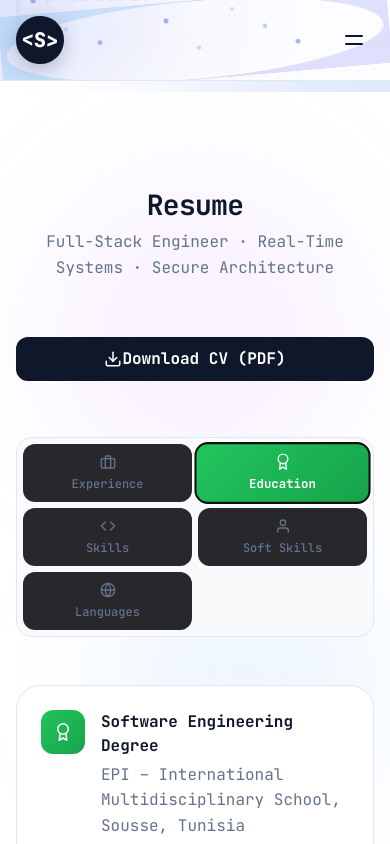
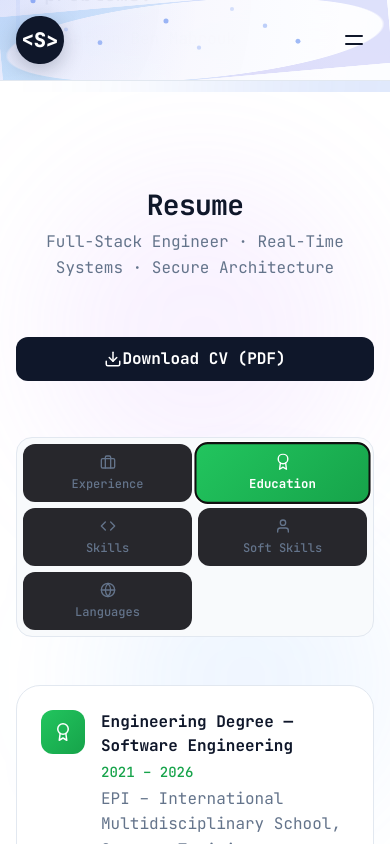
Before and after one commit to Safwen-bm/portfolio-project, a Next.js app: page / in a window 390 px wide. Both pictures are taken after a click on the tab "Education". Shown: the part 1986-2830 px from the top of the page. Built offline with nearby package versions, Linux system fonts and the light colour scheme.

Commit message:
Add IRent TN to projects, restructure education section

```diff
--- a/components/resume/ResumeSection.jsx
+++ b/components/resume/ResumeSection.jsx
@@ -4,7 +4,14 @@
 import { useState } from "react";
 import { motion } from "framer-motion";
 import { Tabs, TabsContent, TabsList, TabsTrigger } from "@/components/ui/tabs";
-import { FiBriefcase, FiAward, FiCode, FiUser, FiGlobe, FiDownload } from "react-icons/fi";
+import {
+  FiBriefcase,
+  FiAward,
+  FiCode,
+  FiUser,
+  FiGlobe,
+  FiDownload,
+} from "react-icons/fi";
 import { Button } from "@/components/ui/button";
 
 const ResumeSection = () => {
@@ -28,19 +35,48 @@ const ResumeSection = () => {
   ];
 
   const education = [
-    { degree: "Software Engineering Degree", school: "EPI – International Multidisciplinary School, Sousse, Tunisia", duration: "2023 – 2026" },
-    { degree: "Preparatory Cycle in Technology & Computer Science (TIC)", school: "EPI – International Multidisciplinary School, Sousse, Tunisia", duration: "2021 – 2023" },
-    { degree: "Baccalaureate in Technical Sciences", school: "Lycée Bourguiba, Monastir, Tunisia", duration: "2019" },
+    {
+      degree: "Engineering Degree — Software Engineering",
+      school: "EPI – International Multidisciplinary School, Sousse, Tunisia",
+      duration: "2021 – 2026",
+      desc: "5-year engineering program, including a Preparatory Cycle in Technology & Computer Science (2021 – 2023) before specializing in Software Engineering.",
+    },
+    {
+      degree: "Baccalaureate, Technical Sciences",
+      school: "Lycée Bourguiba, Monastir, Tunisia",
+      duration: "2019",
+      desc: "National secondary school-leaving qualification, completed after 4 years of study (2015 – 2019).",
+    },
   ];
 
   const skills = {
-    "Programming Languages": ["C", "Python", "Java", "JavaScript", "TypeScript"],
+    "Programming Languages": [
+      "C",
+      "Python",
+      "Java",
+      "JavaScript",
+      "TypeScript",
+    ],
     Frontend: ["React.js", "Next.js", "Tailwind CSS"],
     Backend: ["Node.js", "NestJS", "Express.js", "REST API"],
     "Databases & ORM": ["PostgreSQL", "MongoDB", "Prisma ORM", "Firebase"],
-    "AI & Machine Learning": ["RAG", "NumPy", "Machine Learning", "KNN", "SVM", "XGBoost"],
+    "AI & Machine Learning": [
+      "RAG",
+      "NumPy",
+      "Machine Learning",
+      "KNN",
+      "SVM",
+      "XGBoost",
+    ],
     "Real-Time": ["WebRTC", "Socket.IO"],
-    "Cloud & DevOps": ["AWS (Cloud Foundations)", "Docker", "GitHub Actions (CI/CD)", "Vercel", "Render", "Linux"],
+    "Cloud & DevOps": [
+      "AWS (Cloud Foundations)",
+      "Docker",
+      "GitHub Actions (CI/CD)",
+      "Vercel",
+      "Render",
+      "Linux",
+    ],
   };
 
   const softSkills = [
@@ -100,9 +136,7 @@ const ResumeSection = () => {
           transition={{ duration: 0.7 }}
           className="text-center mb-14"
         >
-          <h1 className="h2 text-ink">
-            Resume
-          </h1>
+          <h1 className="h2 text-ink">Resume</h1>
           <p className="text-muted mt-2">
             Full-Stack Engineer · Real-Time Systems · Secure Architecture
           </p>
@@ -117,7 +151,8 @@ const ResumeSection = () => {
           className="text-center mb-14 md:mb-16"
         >
           <a href="/Safwen-Ben-Mabrouk-CV.pdf" download>
-            <Button className="w-full sm:w-auto
+            <Button
+              className="w-full sm:w-auto
                 bg-ink hover:bg-ink/90
                 text-white
                 font-semibold
@@ -125,7 +160,8 @@ const ResumeSection = () => {
                 px-7 py-5
                 rounded-xl
                 transition-all duration-200
-                hover:-translate-y-0.5">
+                hover:-translate-y-0.5"
+            >
               <FiDownload className="text-lg" />
               Download CV (PDF)
             </Button>
@@ -133,7 +169,11 @@ const ResumeSection = () => {
         </motion.div>
 
         {/* TABS */}
-        <Tabs value={activeTab} onValueChange={setActiveTab} className="max-w-5xl mx-auto">
+        <Tabs
+          value={activeTab}
+          onValueChange={setActiveTab}
+          className="max-w-5xl mx-auto"
+        >
           <TabsList className="grid grid-cols-2 sm:grid-cols-5 w-full mb-12 bg-subtle border border-line rounded-2xl p-1.5 gap-1.5">
             {tabs.map((tab) => {
               const Icon = tab.icon;
@@ -142,9 +182,13 @@ const ResumeSection = () => {
                 <TabsTrigger
                   key={tab.value}
                   value={tab.value}
-                  style={isActive ? { background: tabGradients[tab.value] } : {}}
+                  style={
+                    isActive ? { background: tabGradients[tab.value] } : {}
+                  }
                   className={`rounded-xl transition-all duration-300 flex flex-col sm:flex-row items-center justify-center gap-1.5 px-3 py-2.5 text-xs sm:text-sm font-medium ${
-                    isActive ? "text-white shadow-md scale-[1.03]" : "text-muted hover:bg-white"
+                    isActive
+                      ? "text-white shadow-md scale-[1.03]"
+                      : "text-muted hover:bg-white"
                   }`}
                 >
                   <Icon className="text-base" />
@@ -174,8 +218,13 @@ const ResumeSection = () => {
                       <FiBriefcase className="text-white" size={18} />
                     </div>
                     <div>
-                      <h3 className="text-lg md:text-xl font-bold text-ink">{exp.role}</h3>
-                      <p className="text-sm md:text-base font-medium" style={{ color: tabSolid.experience }}>
+                      <h3 className="text-lg md:text-xl font-bold text-ink">
+                        {exp.role}
+                      </h3>
+                      <p
+                        className="text-sm md:text-base font-medium"
+                        style={{ color: tabSolid.experience }}
+                      >
                         {exp.company}
                       </p>
                     </div>
@@ -185,7 +234,9 @@ const ResumeSection = () => {
                     <p className="mt-1">{exp.location}</p>
                   </div>
                 </div>
-                <p className="text-muted leading-relaxed text-sm md:text-base">{exp.desc}</p>
+                <p className="text-muted leading-relaxed text-sm md:text-base">
+                  {exp.desc}
+                </p>
               </motion.div>
             ))}
           </TabsContent>
@@ -208,10 +259,20 @@ const ResumeSection = () => {
                   <FiAward className="text-white" size={18} />
                 </div>
                 <div>
-                  <h3 className="text-base md:text-lg font-bold text-ink">{edu.degree}</h3>
+                  <div className="flex flex-col md:flex-row md:items-center md:justify-between gap-1 md:gap-4">
+                    <h3 className="text-base md:text-lg font-bold text-ink">
+                      {edu.degree}
+                    </h3>
+                    <p
+                      className="text-sm font-medium shrink-0"
+                      style={{ color: tabSolid.education }}
+                    >
+                      {edu.duration}
+                    </p>
+                  </div>
                   <p className="text-muted mt-1">{edu.school}</p>
-                  <p className="text-sm mt-2 font-medium" style={{ color: tabSolid.education }}>
-                    {edu.duration}
+                  <p className="text-muted text-sm mt-2 leading-relaxed">
+                    {edu.desc}
                   </p>
                 </div>
               </motion.div>
@@ -229,7 +290,10 @@ const ResumeSection = () => {
                   viewport={{ once: true }}
                   transition={{ duration: 0.5, delay: i * 0.08 }}
                 >
-                  <h3 className="text-sm font-bold uppercase tracking-wide mb-4" style={{ color: tabSolid.skills }}>
+                  <h3
+                    className="text-sm font-bold uppercase tracking-wide mb-4"
+                    style={{ color: tabSolid.skills }}
+                  >
                     {category}
                   </h3>
                   <div className="flex flex-wrap gap-2.5">
@@ -237,8 +301,13 @@ const ResumeSection = () => {
                       <span
                         key={j}
                         className="px-4 py-2 bg-white border border-blue-200 rounded-full text-sm text-ink font-medium hover:text-white hover:border-transparent transition-all duration-200"
-                        onMouseEnter={(e) => (e.currentTarget.style.background = tabGradients.skills)}
-                        onMouseLeave={(e) => (e.currentTarget.style.background = "white")}
+                        onMouseEnter={(e) =>
+                          (e.currentTarget.style.background =
+                            tabGradients.skills)
+                        }
+                        onMouseLeave={(e) =>
+                          (e.currentTarget.style.background = "white")
+                        }
                       >
                         {skill}
                       </span>
@@ -267,7 +336,9 @@ const ResumeSection = () => {
                   >
                     <FiUser className="text-white" size={14} />
                   </span>
-                  <p className="text-ink font-medium text-sm md:text-base text-left">{skill}</p>
+                  <p className="text-ink font-medium text-sm md:text-base text-left">
+                    {skill}
+                  </p>
                 </motion.div>
               ))}
             </div>
--- a/components/work/projectsData.js
+++ b/components/work/projectsData.js
@@ -43,6 +43,16 @@ export const projects = [
   },
   {
     num: "05",
+    title: "IRent TN — Luxury Car Rental Landing Page",
+    description:
+      "Custom-designed rental landing page with a gold/dark visual identity, RTL Arabic UI, a live booking widget, and an interactive 3D car viewer.",
+    stack: ["React 19", "Vite", "Tailwind CSS v4", "React Router", "Three.js", "GSAP"],
+    image: "/car-rental.png",
+    github: "https://github.com/Safwen-bm/car-rental-project",
+    live: "https://car-rental-project-ebon-two.vercel.app/",
+  },
+  {
+    num: "06",
     title: "MERN Chat Application",
     description:
       "Real-time messaging with typing indicators, online status, and responsive UI.",
@@ -52,7 +62,7 @@ export const projects = [
     live: "https://fullstack-chat-app-70i9.onrender.com",
   },
   {
-    num: "06",
+    num: "07",
     title: "FluffyShop",
     description:
       "High-end pet adoption platform. Full-stack e-commerce with Next.js 15, Strapi CMS, Clerk auth, a custom cart system, and production deployment.",
@@ -62,7 +72,7 @@ export const projects = [
     live: "https://fluffy-shop-frontend.onrender.com",
   },
   {
-    num: "07",
+    num: "08",
     title: "Movie Explorer",
     description: "Modern app to explore, search, and discover films with a fluid interface.",
     stack: ["React", "Vite", "TMDB API"],
@@ -71,7 +81,7 @@ export const projects = [
     live: "https://safwen-bm.github.io/movie-explorer/",
   },
   {
-    num: "08",
+    num: "09",
     title: "Task Management Tool",
     description: "Task manager with a Kanban board, drag & drop, and Firebase authentication.",
     stack: ["React", "Firebase"],
@@ -80,7 +90,7 @@ export const projects = [
     live: "https://task-manager.safone.tn",
   },
   {
-    num: "09",
+    num: "10",
     title: "Gym Website",
     description: "Fully responsive, interactive gym website with animated sections.",
     stack: ["React", "TailwindCSS", "Vercel"],
@@ -89,7 +99,7 @@ export const projects = [
     live: "https://gym-website-seven-xi.vercel.app/",
   },
   {
-    num: "10",
+    num: "11",
     title: "Coffee Shop Website",
     description: "Responsive website for a café with interactive menu and contact form.",
     stack: ["HTML", "CSS", "JavaScript"],
@@ -98,7 +108,7 @@ export const projects = [
     live: "https://safwen-bm.github.io/coffee-shop/",
   },
   {
-    num: "11",
+    num: "12",
     title: "Flower Shop Website",
     description: "Responsive flower shop site with a product catalog and contact form.",
     stack: ["HTML", "CSS"],
```
Also changed, not shown: public/car-rental.png (added).
